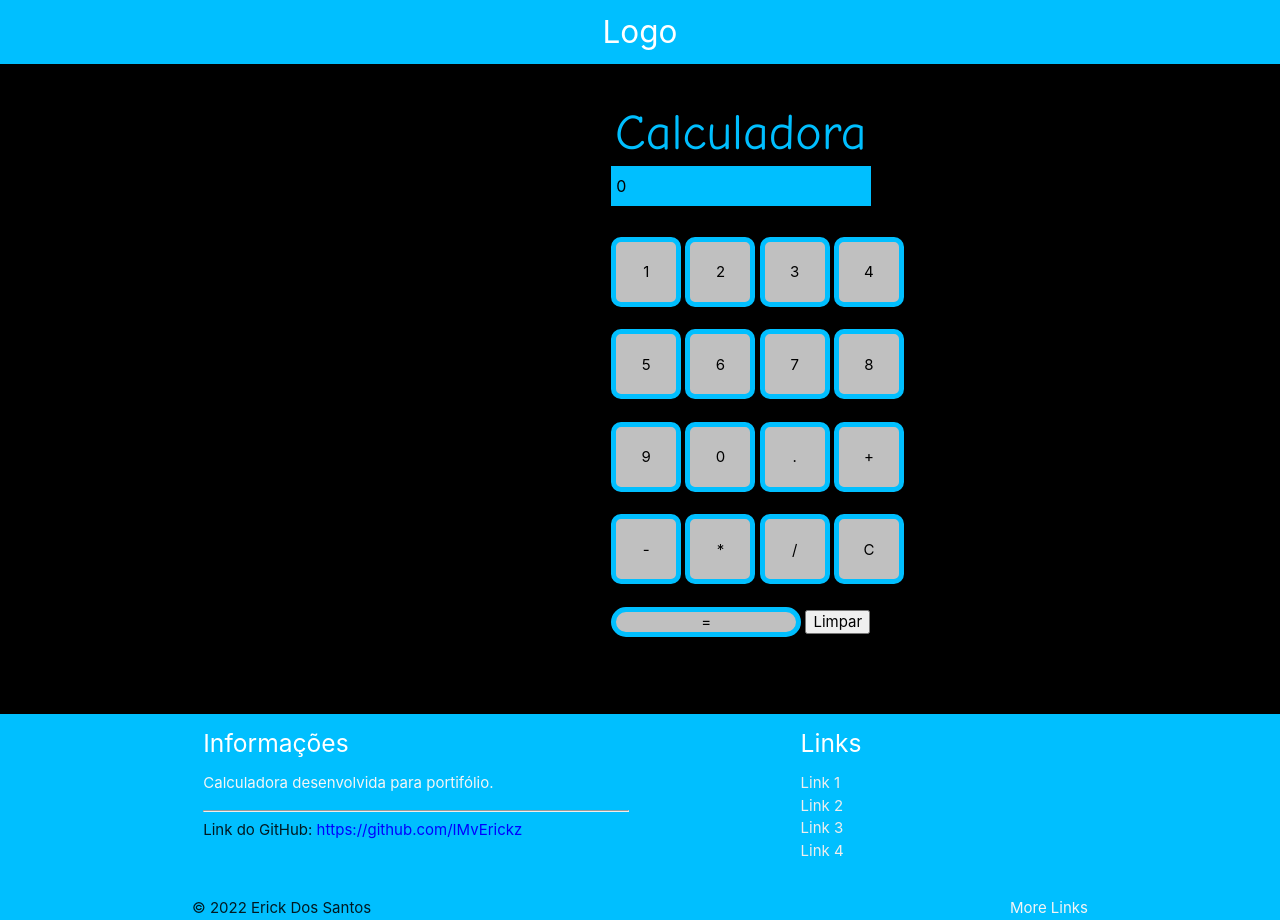
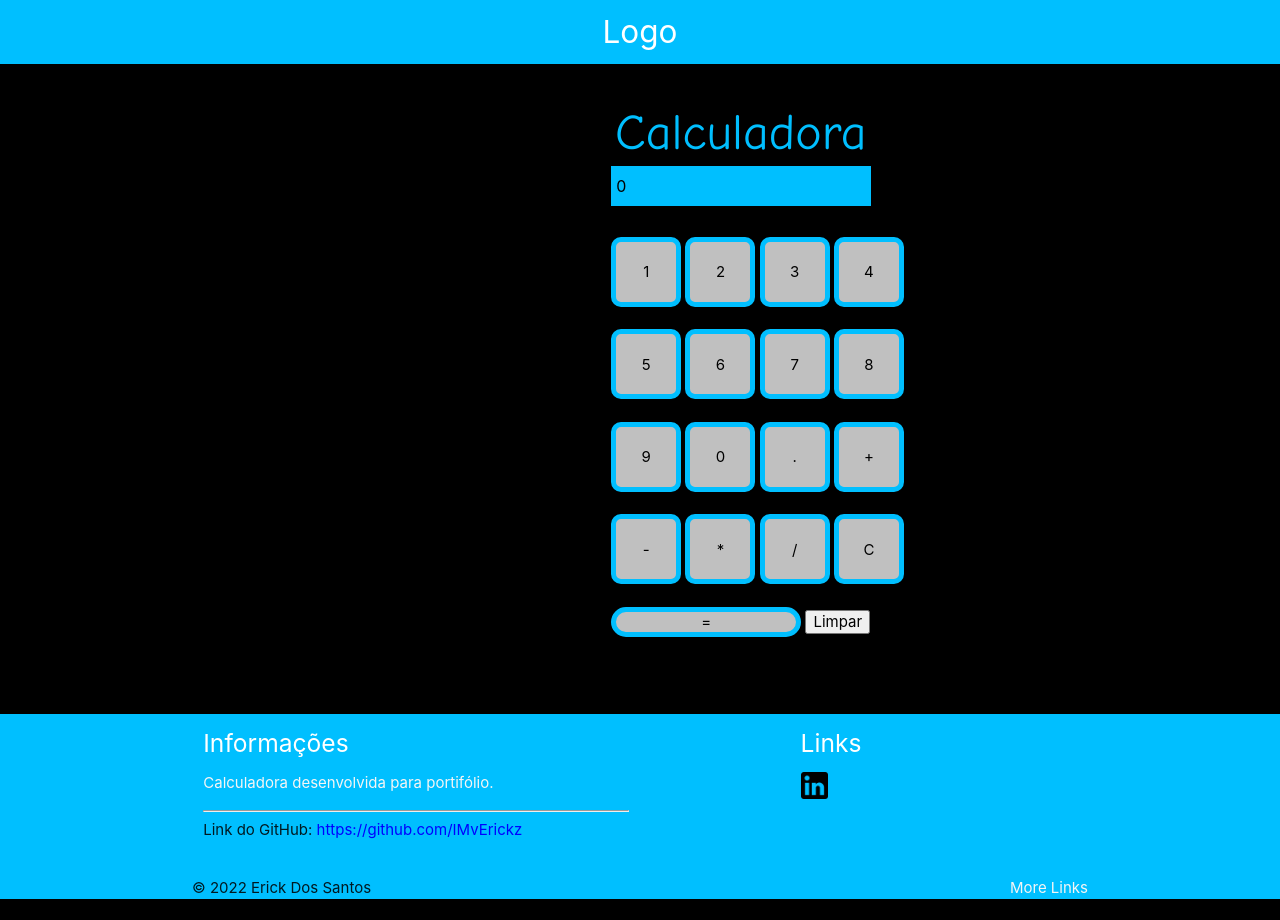
Before and after one commit to IMvErickz/Calculadora-Pessoal, a website: page index.html in a window 1280 px wide. Shown: the top 920 px of the page. After the commit the page ends 899 px from the top, so only its background shows below. Drawn offline with nearby package versions, Linux system fonts and the light colour scheme.

Commit message:
added a linkedin link

```diff
--- a/index.html
+++ b/index.html
@@ -73,10 +73,8 @@
                 <div class="col l4 offset-l2 s12">
                     <h5 class="white-text">Links</h5>
                     <ul>
-                        <li><a class="grey-text text-lighten-3" href="#!">Link 1</a></li>
-                        <li><a class="grey-text text-lighten-3" href="#!">Link 2</a></li>
-                        <li><a class="grey-text text-lighten-3" href="#!">Link 3</a></li>
-                        <li><a class="grey-text text-lighten-3" href="#!">Link 4</a></li>
+                        <li><a class="grey-text text-lighten-3" href="https://www.linkedin.com/in/erick-santos-6a1141206/">
+                            <img src="./Incons/logotipo-do-linkedin.png" alt="" width="27"></a></li>
                     </ul>
                 </div>
             </div>
```
Also changed, not shown: Incons/logotipo-do-linkedin.png (added).
